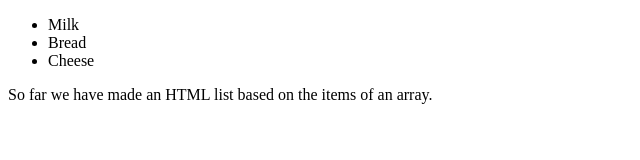
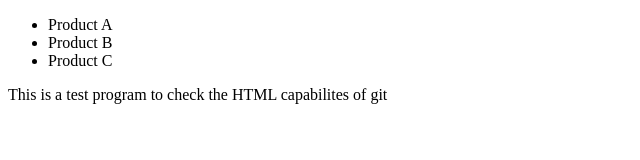
Before and after one commit to lithint/lithint.github.io, a plain HTML site: page index.html in a window 1280 px wide. Shown: the whole page, without its empty margins (0-640 px from the left). Drawn offline with nearby package versions, Linux system fonts and the light colour scheme.

Commit message:
Update index.html

```diff
--- a/index.html
+++ b/index.html
@@ -6,7 +6,7 @@
 <script>
 var app = angular.module("myShoppingList", []);
 app.controller("myCtrl", function($scope) {
-    $scope.products = ["Milk", "Bread", "Cheese"];
+    $scope.products = ["Product A", "Product B", "Product C"];
 });
 </script>
 
@@ -16,7 +16,7 @@ app.controller("myCtrl", function($scope) {
   </ul>
 </div>
 
-<p>So far we have made an HTML list based on the items of an array.</p>
+<p>This is a test program to check the HTML capabilites of git</p>
 
 </body>
 </html>
```
